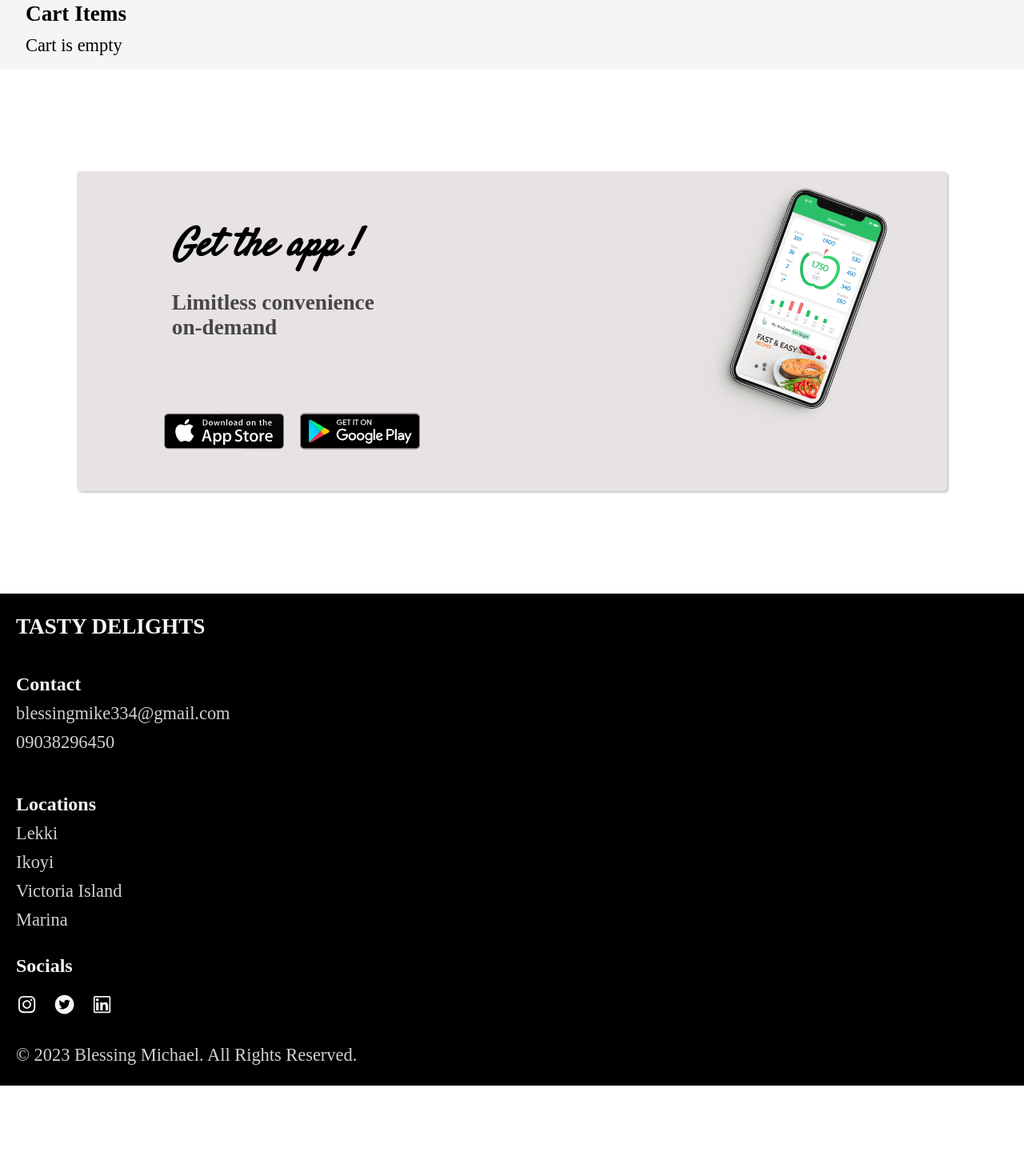
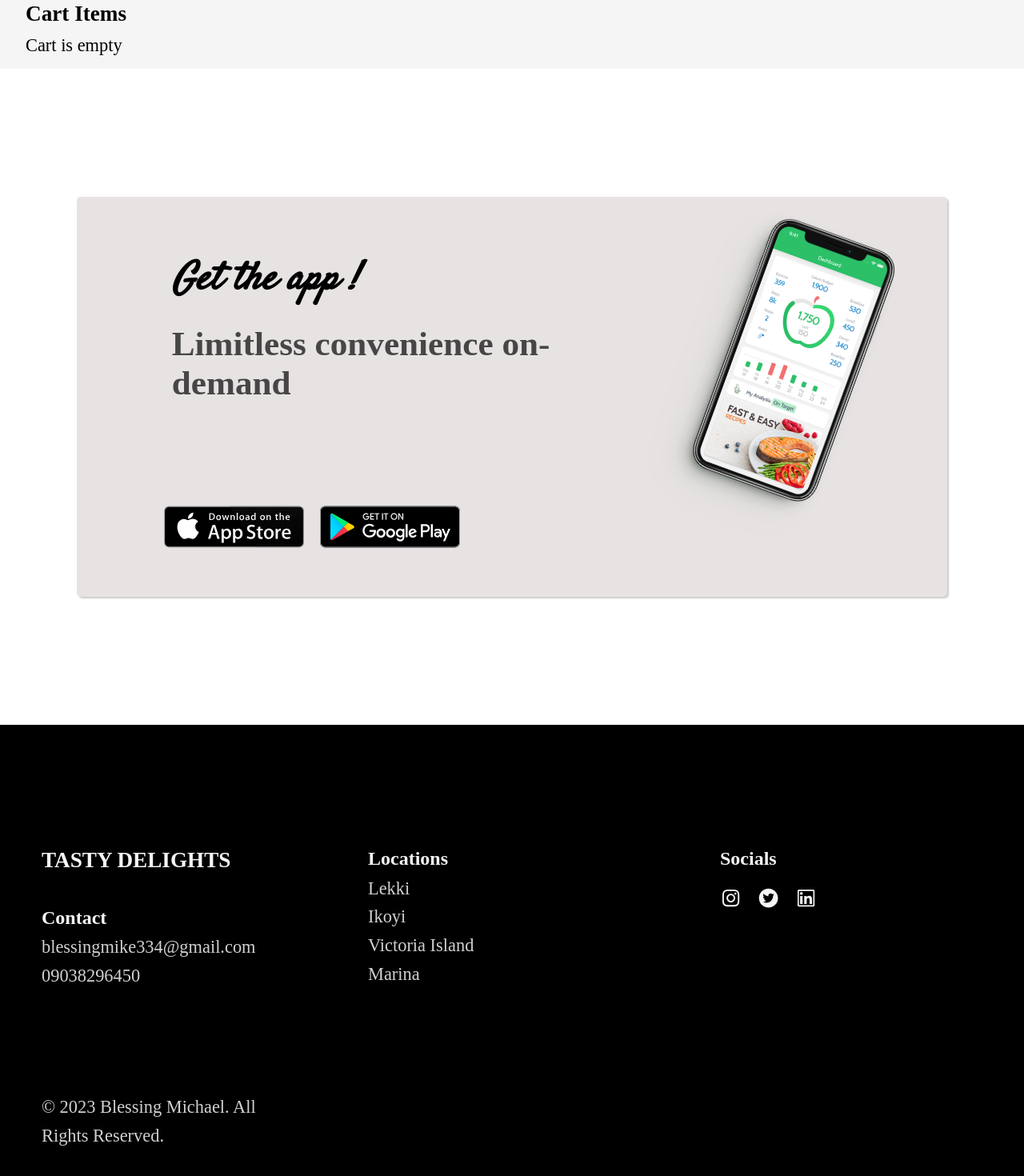
Before and after one commit to blessing-michael/Tasty-delights-restaurant-page, a React (Create React App) app: page /cart in a window 1280 px wide. Shown: the part 144-1614 px from the top of the page at 80% size. Before the commit the page ends 1501 px from the top, so only its background shows below. Built offline with nearby package versions, Linux system fonts and the light colour scheme.

Commit message:
media query responsiveness for bigger screen completed

```diff
--- a/public/style.css
+++ b/public/style.css
@@ -230,7 +230,7 @@
 }
 .rev-text{
     margin: 10px 20px;
-    color: rgb(51, 50, 50);
+    color: rgb(95, 95, 95);
 }
 .rev-button{
     background: transparent;
@@ -887,6 +887,7 @@ textarea::placeholder{
     .rev-text{
         font-size: 1.5rem;
         margin: 0 1.5rem;
+        color: rgb(95, 95, 95);
 
     }
 
@@ -1064,7 +1065,7 @@ textarea::placeholder{
 
 }
 
-@media only screen and (min-width:768px) {
+@media only screen and (min-width:1024px) {
     .container{
 
 
@@ -1072,19 +1073,232 @@ textarea::placeholder{
 
     }
     .img-main{
-        height: auto;
+
+        object-fit: cover;
 
     }
     .name{
 
-        top: 20%;
-        left: 35%;
+        top: 12%;
+        left: 24%;
 
     }
+    .com-name{
+
+        font-size: 5.6rem;
+        line-height: 50px;
+    }
     /* END OF MAIN STYLING */
+
+
+  /* BEGINNING OF CATEGORY BUTTON STYLING */
+  .categorybtn-h2{
+
+    margin: 2rem 0;
+
+}
+.section-center{
+    display: grid;
+    grid-template-columns: 1fr 1fr;
+    gap: 5rem 4rem;
+    margin: 3rem auto;
+}
+
+.img-menu{
+    max-width: 90%;
+
+}
+/* BEGINNING OF REVIEWS STYLING */
+.rev-article{
+
+    height: 900px;
+    margin: 7rem 0;
+
+}
+.rev-words{
+
+    margin-bottom: 2rem;
+    font-size: 2.6rem;
+}
+
+.rev-container{
+
+    width: 60%;
+    height: 50%;
+    padding: 1rem;
+
+}
+.image-reviews{
+    width: 170px;
+    height: 170px;
+    object-fit: cover;
+
+}
+.reviews-h4{
+
+    margin: 1.5rem;
+    font-size: 1.5rem;
+
+}
+.rev-text{
+    font-size: 2rem;
+    margin: 0 1.5rem;
+    color: rgb(95, 95, 95);
+
+}
+
+
+
+/* END OF REVIEWS STYLING */
+
+ /* BEGINNING OF FOLLOW STYLING  */
+ .follow-div{
+    height: 500px;
+ }
+ .playstore{
+
+
+    width: 480px;
+    /* background-color: aqua; */
+
+
+}
+
+.limitless-h3{
+    font-size: 2.7rem;
+}
+.follow-img{
+
+
+
+
+    width: 450px;
+
+
+
+}
+.playstore-img{
+
+    max-width: 350px;
+
+
+}
+.followus{
+    margin: 10rem 0;
+}
+
+
+ /* END OF FOLLOW STYLING  */
+
+ /* Beginning of footer styling */
+
+ .footer{
+    display: grid;
+    grid-template-columns: 1fr 1fr 1fr;
+    height: 600px;
+    gap: 0 5rem;
+    /* margin: 2rem; */
+ }
+ .contact{
+    margin-top: 8rem;
+    margin-left: 2rem;
+ }
+ .locations, .socials-div{
+    margin-top: 8rem;
+ }
+ .all-rightP{
+    margin-left: 2rem;
+
+ }
+  /* Beginning of footer styling */
+
+  /* BEGINNING OF OUR MENU STYLING */
+
+  .row{
+    display: grid;
+    grid-template-columns: 1fr 1fr 1fr;
+    margin-top: 2rem;
+  }
+  .small{
+    border: 3px solid rgb(223, 93, 46);
+}
+
+/* END OF OUR MENU STYLING */
+
+.email {
+
+
+    width: 700px;
+}
+.label-div{
+
+    width: 700px;
+
+}
+.message{
+    width: 800px;
+
+
+}
+.textarea{
+    height: 250px;
+}
 
 
 
 
 
+
+
+
+
+
+
+
+/* END OF CATEGORY BUTTON STYLING */
+
+
 }
+@media only screen and (min-width:1280px) {
+    .container{
+
+
+        height: 800px;
+
+    }
+    .img-main{
+
+        object-fit: cover;
+
+    }
+    .name{
+
+        top: 12%;
+        left: 30%;
+
+    }
+    .com-name{
+
+        font-size: 5.6rem;
+        line-height: 50px;
+    }
+
+    /* BEGINNING OF OUR MENU STYLING */
+.block{
+    margin: 4rem 0;
+}
+.cat-p{
+    margin: 3rem 6rem;
+}
+.row{
+    margin-top: 2rem;
+}
+.small{
+    border: 3px solid rgb(223, 93, 46);
+}
+
+    /* END OF OUR MENU STYLING */
+
+
+}
+    /* END OF MAIN STYLING */
--- a/src/Footer.js
+++ b/src/Footer.js
@@ -20,7 +20,7 @@ function Footer() {
             <p className='footer-p'>Marina</p>
 
         </div>
-        <div className="">
+        <div className="socials-div">
         <h3 className='footer-h3'>Socials</h3>
 <div className="socials">
 <AiOutlineInstagram style={{marginRight:"20px"}}/>
```
